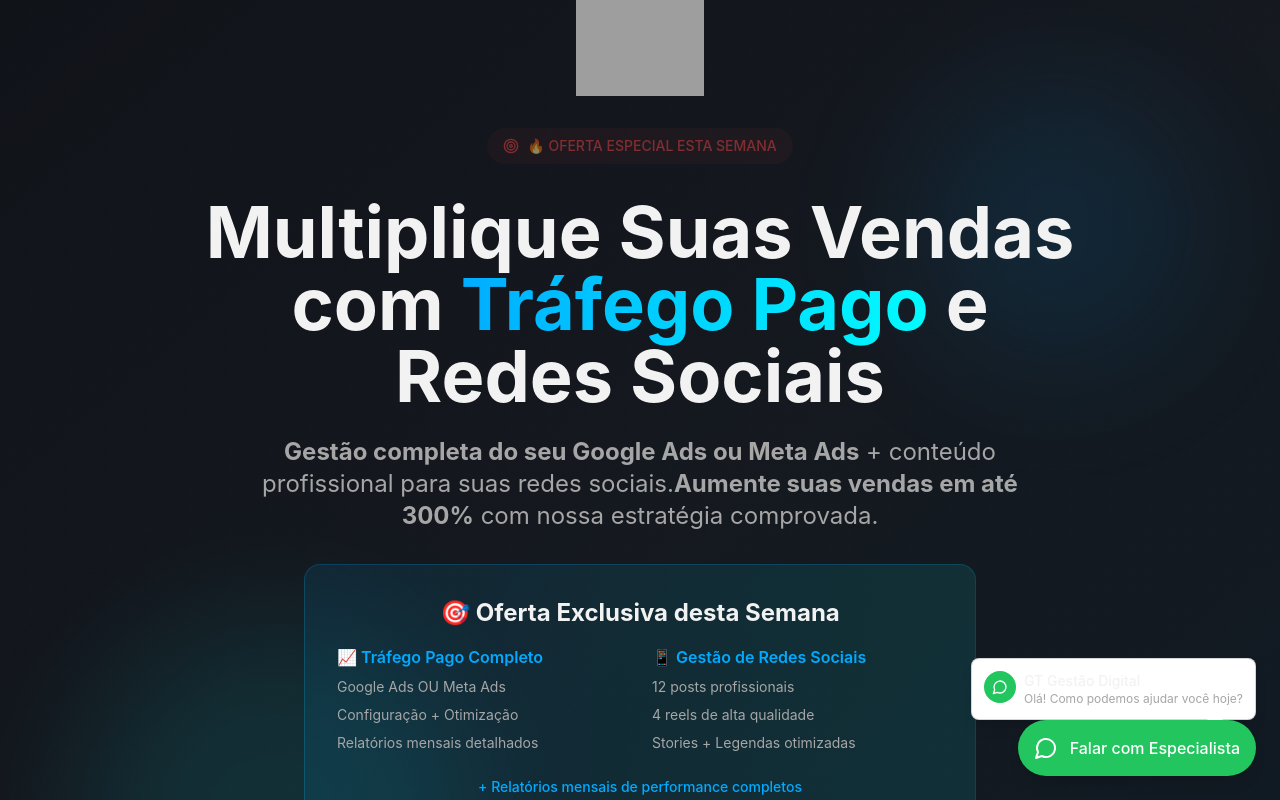
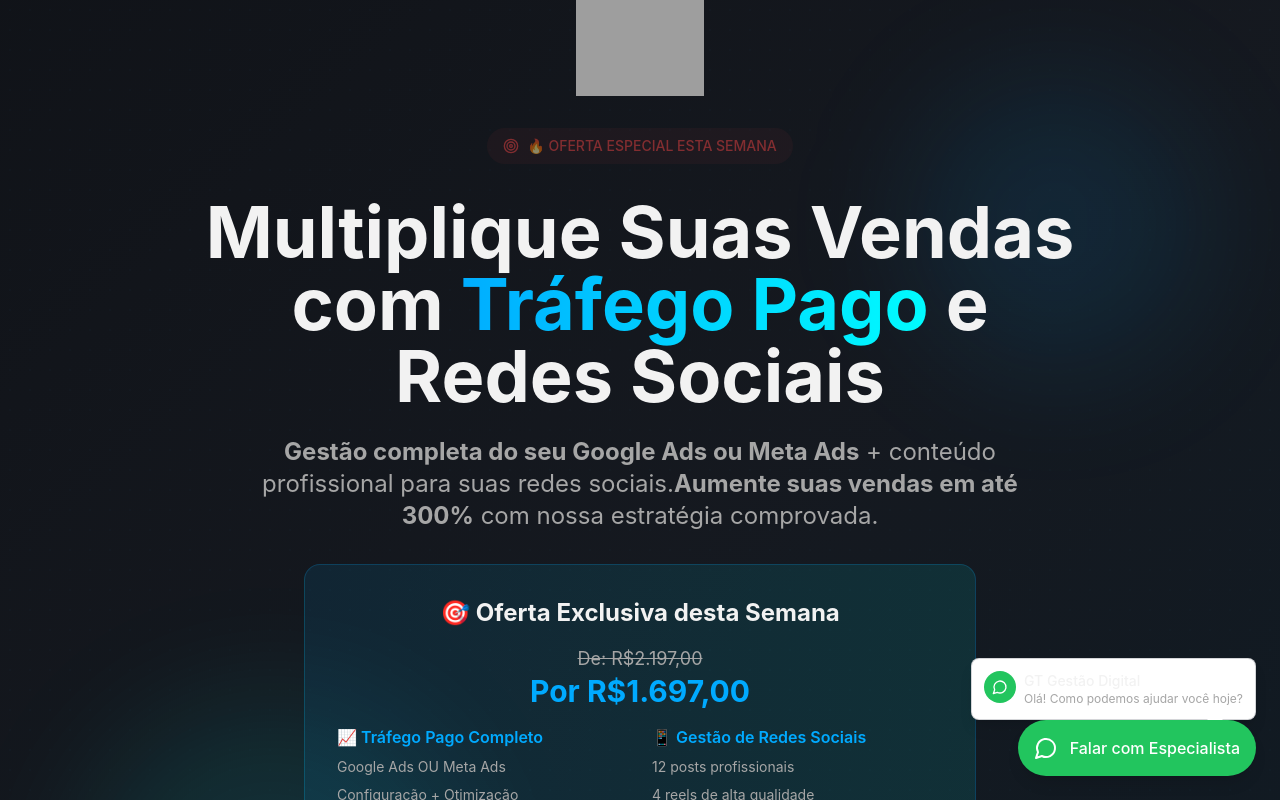
Before and after one commit to gt19889/lp-tp-sm, a React (Vite) app: page / in a window 1280 px wide. Shown: the top 800 px of the page. Built offline with nearby package versions, Linux system fonts and the light colour scheme; grey boxes are pictures that could not be loaded.

Commit message:
Atualizar favicon e valores
Atualizei o favicon do site para o arquivo em anexo e modifiquei os valores da oferta exclusiva para "De: R$2197,00 Por R$1697,00".
-edited index.html

```diff
--- a/index.html
+++ b/index.html
@@ -21,7 +21,7 @@ j=d.createElement(s),dl=l!='dataLayer'?'&l='+l:'';j.async=true;j.src=
 
     <meta charset="UTF-8" />
     <meta name="viewport" content="width=device-width, initial-scale=1.0" />
-    <link rel="icon" href="/lovable-uploads/gt-logo-new.png" type="image/png" />
+    <link rel="icon" href="/lovable-uploads/576e8484-0296-451a-a877-fb9c19ccd9ba.png" type="image/png" />
     <title>GT Gestão Digital | Marketing Digital e Automação com IA</title>
     <meta name="description" content="Agência de marketing digital especializada em tráfego pago, SEO, automação com IA e agentes para WhatsApp. Aumente seus resultados em 300% com a GT Gestão Digital." />
     <meta name="author" content="GT Gestão Digital" />
--- a/src/components/HeroSection.tsx
+++ b/src/components/HeroSection.tsx
@@ -40,6 +40,10 @@ const HeroSection = () => {
           {/* Offer Box */}
           <div className="bg-gradient-to-r from-primary/10 to-accent/10 border border-primary/20 rounded-2xl p-8 mb-10 max-w-2xl mx-auto">
             <h3 className="text-2xl font-bold text-foreground mb-4">🎯 Oferta Exclusiva desta Semana</h3>
+            <div className="text-center mb-4">
+              <p className="text-lg text-muted-foreground line-through">De: R$2.197,00</p>
+              <p className="text-3xl font-bold text-primary">Por R$1.697,00</p>
+            </div>
             <div className="grid grid-cols-1 md:grid-cols-2 gap-6 text-left">
               <div className="space-y-2">
                 <h4 className="font-semibold text-primary">📈 Tráfego Pago Completo</h4>
```
Also changed, not shown: public/lovable-uploads/576e8484-0296-451a-a877-fb9c19ccd9ba.png (added).
